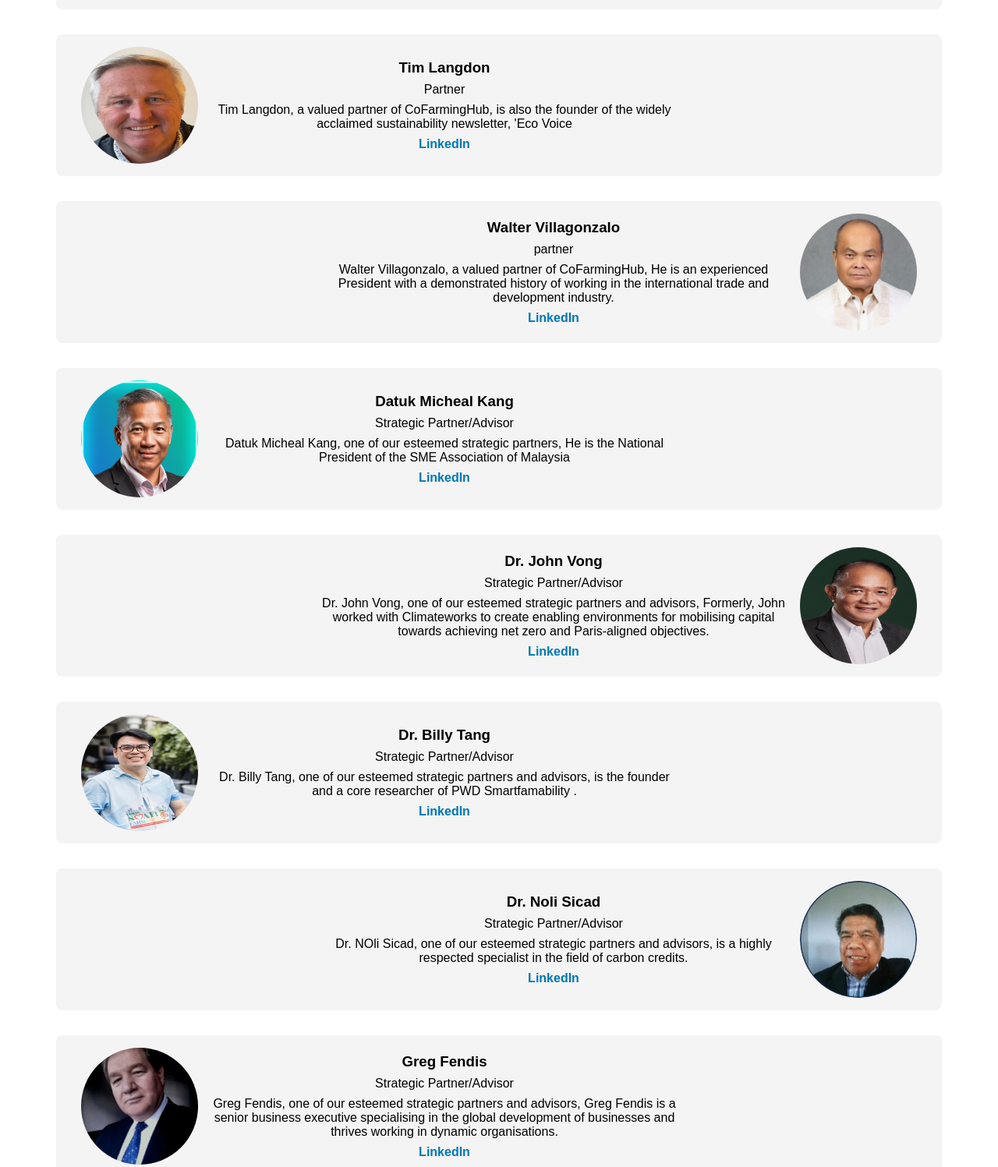
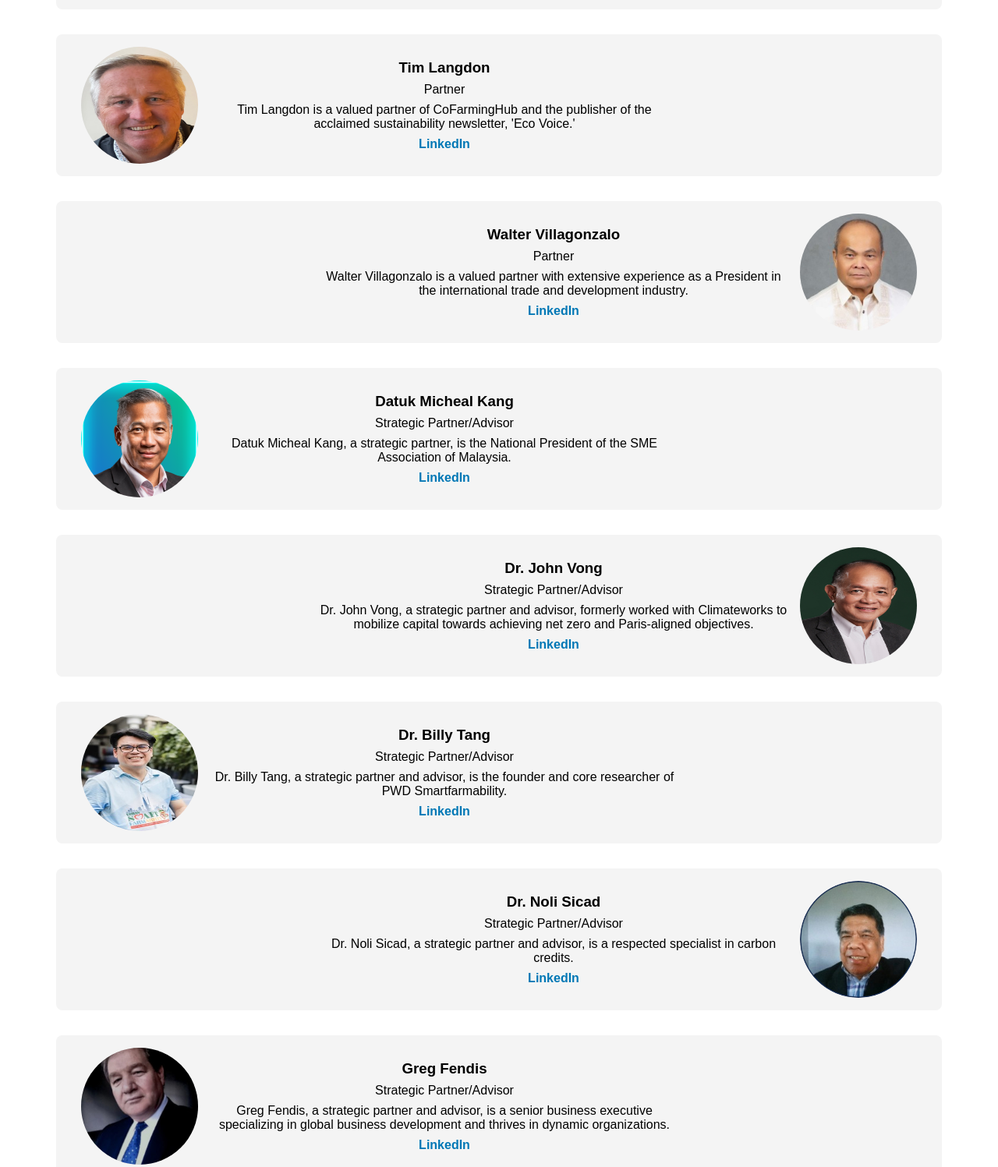
Before and after one commit to eryderlee/cofarminghub.com, a plain HTML site: page pages/about.html in a window 1280 px wide. Shown: the part 860-2357 px from the top of the page at 78% size. Drawn offline with Linux system fonts and the light colour scheme; a script that the page names is missing.

Commit message:
minor update 3.5
-30 mins
- changed some text
- removed image
- change styles

```diff
--- a/css/styles.css
+++ b/css/styles.css
@@ -1009,11 +1009,11 @@ nav ul li a {
     margin-left: 0rem;
   }
   .image-secondary{
-    margin-left: 0rem;
+    margin-left: -1rem;
   }
   .image-third{
     left:-15px;
-    display:block;
+    display:none;
 
   }
   .products-images
--- a/pages/about.html
+++ b/pages/about.html
@@ -3,7 +3,7 @@
 <head>
   <meta charset="UTF-8">
   <meta name="viewport" content="width=device-width, initial-scale=1.0">
-  <title>CoFarmingHub: About Us</title>
+  <title>Co-Farming Hub: About Us</title>
   <link rel="stylesheet" href="..\css\aboutStyles.css">
   <link rel="stylesheet" href="..\css\styles.css">
   <link rel="icon" href="../images/logo with removed background.png" type="image/png">
@@ -48,30 +48,30 @@
             </div>
           </div>
           <div class="individual-team">
-          <img src="../images/Tim Langdon.jpg" alt="Raymond Loh">
+            <img src="../images/Tim Langdon.jpg" alt="Tim Langdon">
             <div class="description">
               <h3>Tim Langdon</h3>
               <p>Partner</p>
-            <p>Tim Langdon, a valued partner of CoFarmingHub, is also the founder of the widely acclaimed sustainability newsletter, 'Eco Voice</p>
+              <p>Tim Langdon is a valued partner of CoFarmingHub and the publisher of the acclaimed sustainability newsletter, 'Eco Voice.'</p>
               <a href="https://www.linkedin.com/in/tim-langdon-aaa39a14/?original_referer=https%3A%2F%2Fwww%2Egoogle%2Ecom%2F&originalSubdomain=au" target="_blank">LinkedIn</a>
             </div>
           </div>
           <div class="individual-team">
-          <img src="../images/Walter Villagonzalo.jpg" alt=" Walter Villagonzalo ">
+            <img src="../images/Walter Villagonzalo.jpg" alt="Walter Villagonzalo">
             <div class="description">
               <h3>Walter Villagonzalo</h3>
-            <p>partner</p>
-            <p> Walter Villagonzalo, a valued partner of CoFarmingHub, He is an experienced President with a demonstrated history of working in the international trade and development industry. </p>
-            <a href="https://www.linkedin.com/in/waltervillagonzalo/?original_referer=https%3A%2F%2Fwww%2Egoogle%2Ecom%2F&originalSubdomain=au"target="_blank">LinkedIn</a>
+              <p>Partner</p>
+              <p>Walter Villagonzalo is a valued partner with extensive experience as a President in the international trade and development industry.</p>
+              <a href="https://www.linkedin.com/in/waltervillagonzalo/?original_referer=https%3A%2F%2Fwww%2Egoogle%2Ecom%2F&originalSubdomain=au" target="_blank">LinkedIn</a>
             </div>
           </div>
           <div class="individual-team">
-          <img src="../images/Dutak Micheal Kang Hua Keong.png" alt=" Datuk Micheal Kang ">
+            <img src="../images/Dutak Micheal Kang Hua Keong.png" alt="Datuk Micheal Kang">
             <div class="description">
               <h3>Datuk Micheal Kang</h3>
               <p>Strategic Partner/Advisor</p>
-            <p> Datuk Micheal Kang, one of our esteemed strategic partners, He is the National President of the SME Association of Malaysia </p>
-            <a href="https://www.linkedin.com/in/datuk-michael-kang-80907b1b/"target="_blank">LinkedIn</a>
+              <p>Datuk Micheal Kang, a strategic partner, is the National President of the SME Association of Malaysia.</p>
+              <a href="https://www.linkedin.com/in/datuk-michael-kang-80907b1b/" target="_blank">LinkedIn</a>
             </div>
           </div>
           <div class="individual-team">
@@ -79,8 +79,8 @@
             <div class="description">
               <h3>Dr. John Vong</h3>
               <p>Strategic Partner/Advisor</p>
-            <p>Dr. John Vong, one of our esteemed strategic partners and advisors, Formerly, John worked with Climateworks to create enabling environments for mobilising capital towards achieving net zero and Paris-aligned objectives. </p>
-            <a href="https://www.linkedin.com/in/drbillytang/"target="_blank">LinkedIn</a>
+              <p>Dr. John Vong, a strategic partner and advisor, formerly worked with Climateworks to mobilize capital towards achieving net zero and Paris-aligned objectives.</p>
+              <a href="https://www.linkedin.com/in/drbillytang/" target="_blank">LinkedIn</a>
             </div>
           </div>
           <div class="individual-team">
@@ -88,26 +88,26 @@
             <div class="description">
               <h3>Dr. Billy Tang</h3>
               <p>Strategic Partner/Advisor</p>
-            <p>Dr. Billy Tang,  one of our esteemed strategic partners and advisors, is the founder and a core researcher of PWD Smartfamability  .</p>
-            <a href="https://www.linkedin.com/in/drbillytang/"target="_blank">LinkedIn</a>
+              <p>Dr. Billy Tang, a strategic partner and advisor, is the founder and core researcher of PWD Smartfarmability.</p>
+              <a href="https://www.linkedin.com/in/drbillytang/" target="_blank">LinkedIn</a>
             </div>
           </div>
           <div class="individual-team">
-          <img src="../images/Dr noli.png" alt="Walter Villagonzalo">
+            <img src="../images/Dr noli.png" alt="Dr. Noli Sicad">
             <div class="description">
               <h3>Dr. Noli Sicad</h3>
               <p>Strategic Partner/Advisor</p>
-            <p>Dr. NOli Sicad, one of our esteemed strategic partners and advisors, is a highly respected specialist in the field of carbon credits.</p>
-            <a href="https://www.linkedin.com/in/nolisicad/?original_referer=&originalSubdomain=au"target="_blank">LinkedIn</a>
+              <p>Dr. Noli Sicad, a strategic partner and advisor, is a respected specialist in carbon credits.</p>
+              <a href="https://www.linkedin.com/in/nolisicad/?original_referer=&originalSubdomain=au" target="_blank">LinkedIn</a>
             </div>
           </div>
           <div class="individual-team">
-          <img src="../images/greg fendis.jpg" alt="Tim Langdon">
+            <img src="../images/greg fendis.jpg" alt="Greg Fendis">
             <div class="description">
               <h3>Greg Fendis</h3>
               <p>Strategic Partner/Advisor</p>
-            <p>Greg Fendis, one of our esteemed strategic partners and advisors, Greg Fendis is a senior business executive specialising in the global development of businesses and thrives working in dynamic organisations.</p>
-            <a href="https://www.linkedin.com/in/greg-fendis-72121968/?originalSubdomain=au"target="_blank">LinkedIn</a>
+              <p>Greg Fendis, a strategic partner and advisor, is a senior business executive specializing in global business development and thrives in dynamic organizations.</p>
+              <a href="https://www.linkedin.com/in/greg-fendis-72121968/?originalSubdomain=au" target="_blank">LinkedIn</a>
             </div>
           </div>
 
```
Also changed, not shown: pages/news.html (+4 -1 lines), pages/products.html (+3 -1 lines). Lines whose indentation alone changed are shown as unchanged.
